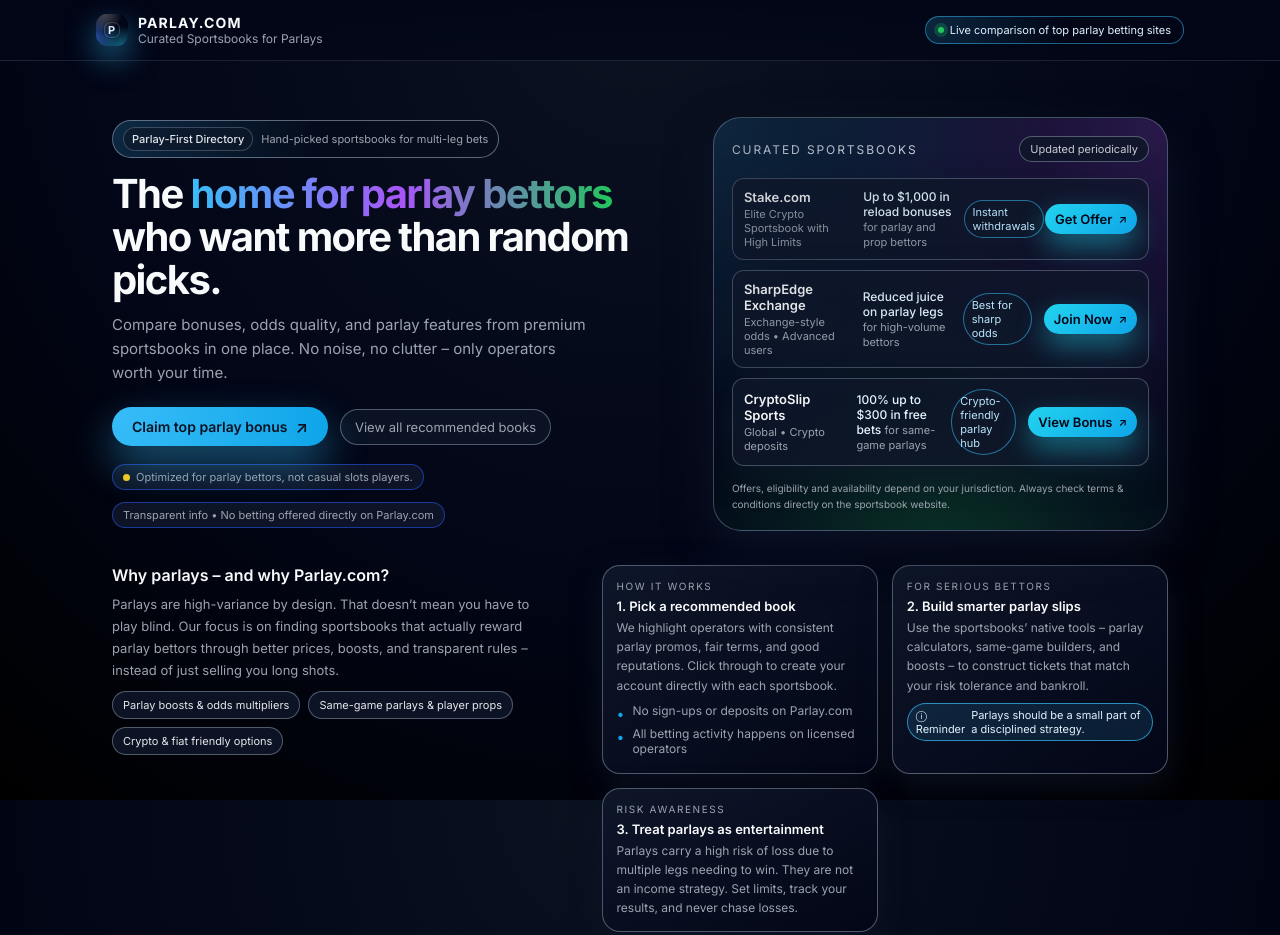
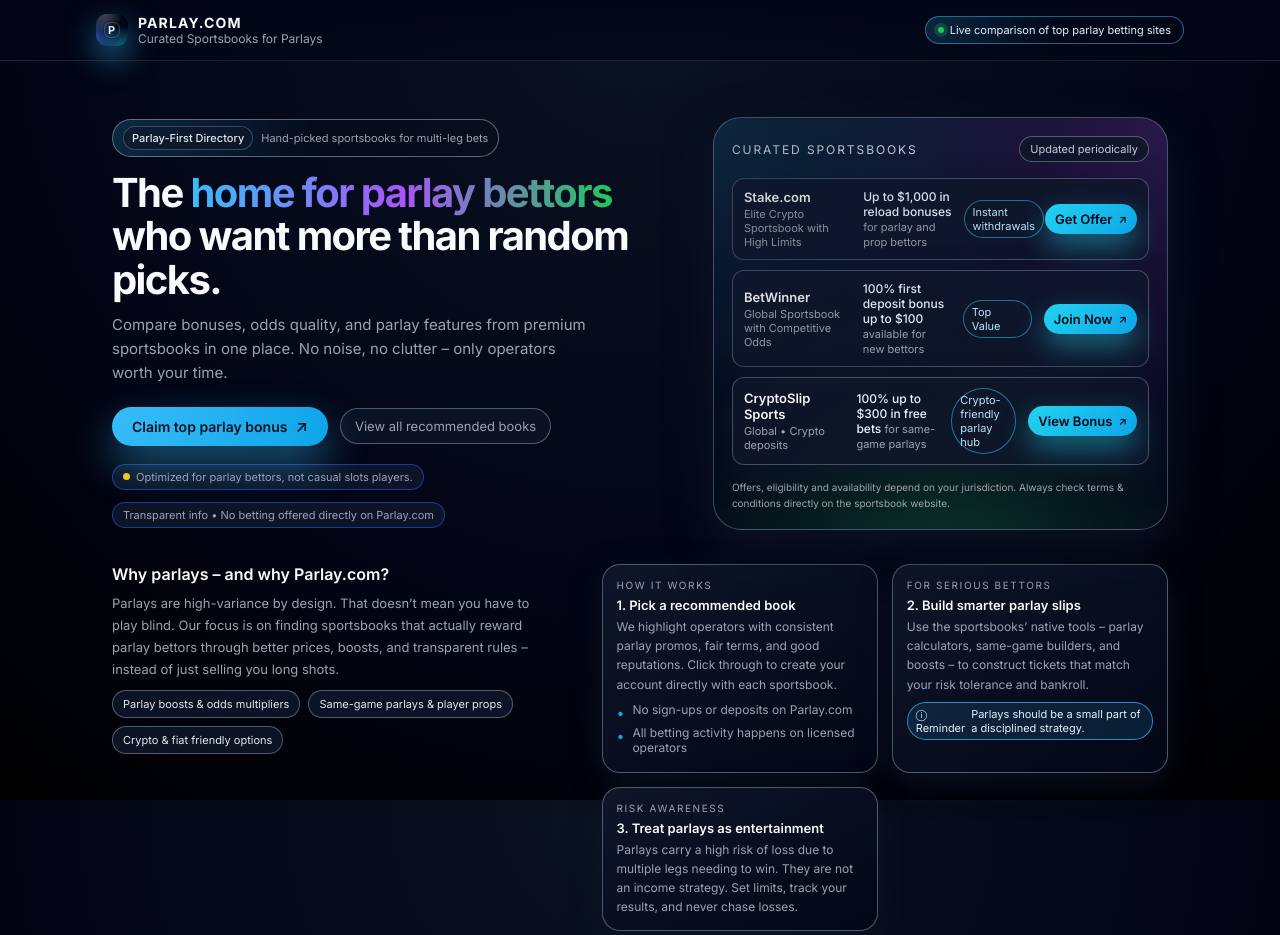
Before and after one commit to secundinog/parlay-lander, a plain HTML site: page index.html in a window 1280 px wide. Shown: the top 935 px of the page. Drawn offline with Linux system fonts and the light colour scheme.

Commit message:
Update index.html

```diff
--- a/index.html
+++ b/index.html
@@ -710,20 +710,20 @@
                 <!-- Book 2 -->
                 <article class="book-row">
                   <div class="book-main">
-                    <div class="book-name">SharpEdge Exchange</div>
-                    <div class="book-region">Exchange-style odds • Advanced users</div>
+                    <div class="book-name">BetWinner</div>
+                    <div class="book-region">Global Sportsbook with Competitive Odds</div>
                   </div>
                   <div>
                     <div class="book-bonus">
-                      Reduced juice on parlay legs
-                      <span>for high-volume bettors</span>
+                      100% first deposit bonus up to $100
+                      <span>available for new bettors</span>
                     </div>
                   </div>
                   <div class="book-tag">
-                    Best for sharp odds
+                    Top Value
                   </div>
                   <!-- TODO: replace # with affiliate link -->
-                  <a href="#" class="book-cta">
+                  <a href="https://bwredir.com/2Ci9" class="book-cta">
                     <span>Join Now</span> ↗
                   </a>
                 </article>
```
